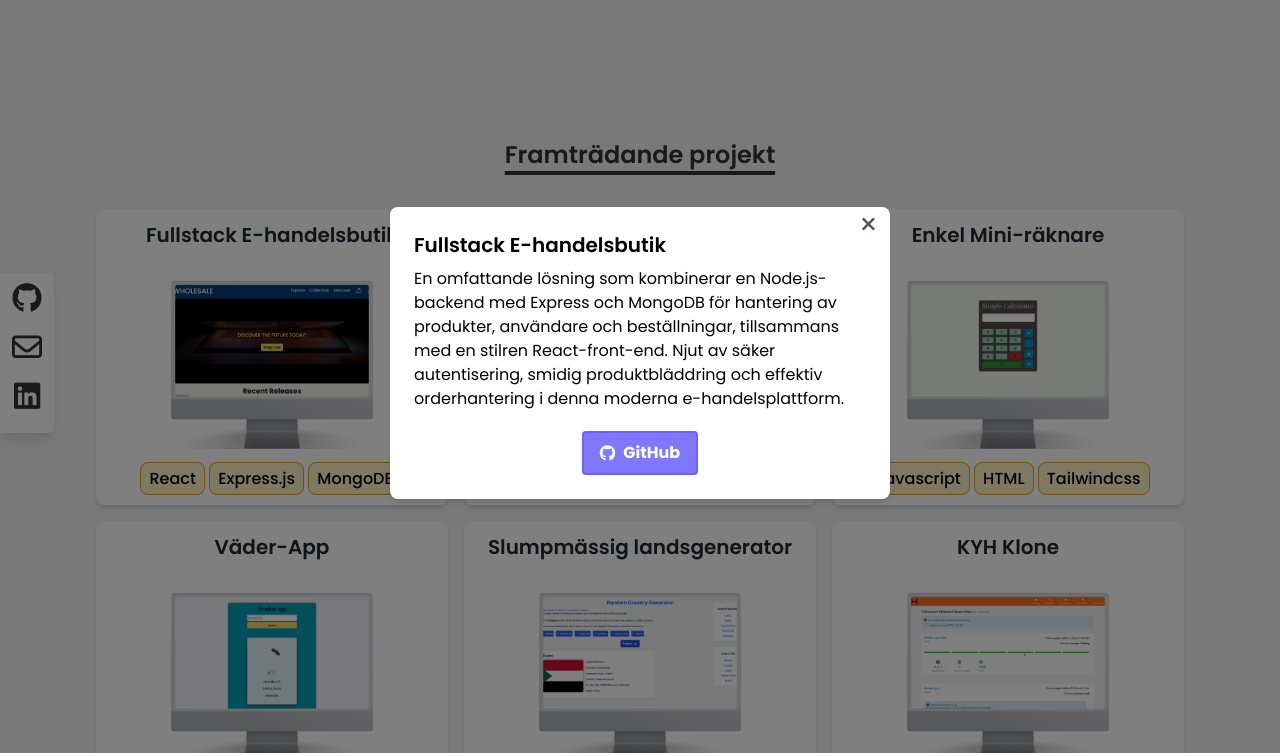
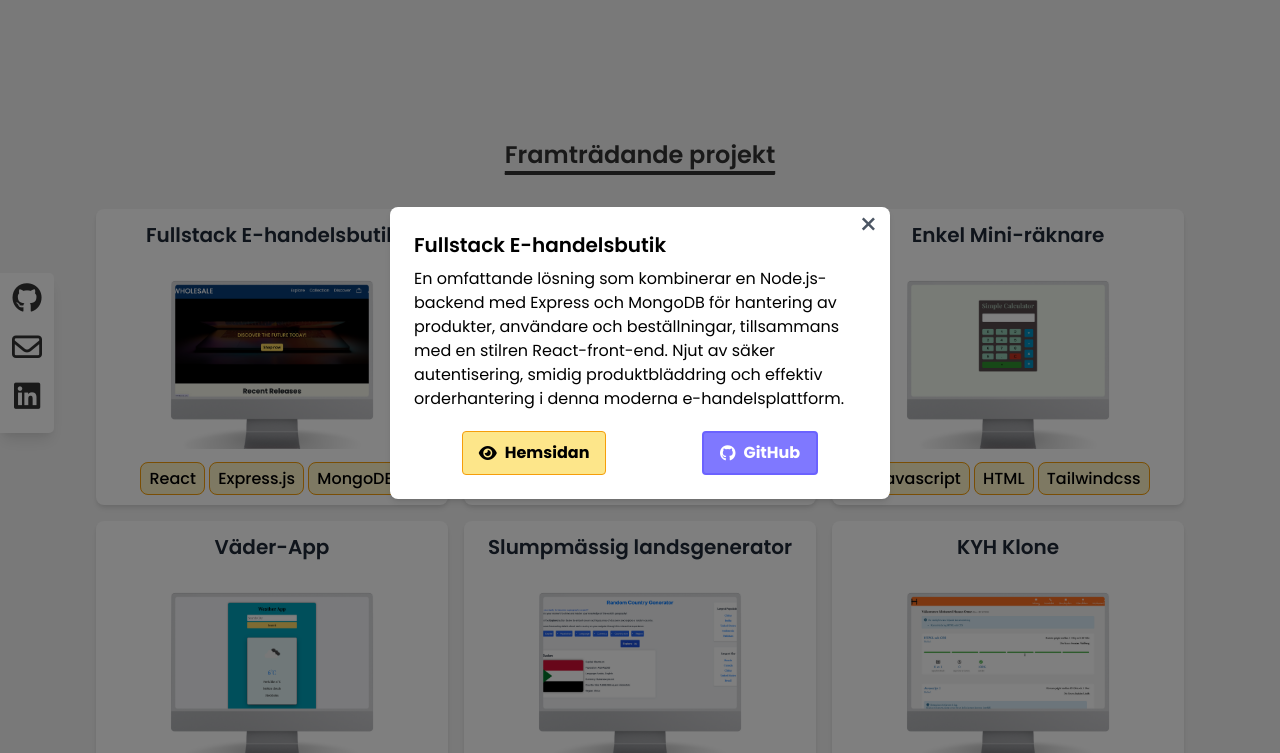
Before and after one commit to Coding-Mohamed/Portfolio-2, a plain HTML site: page Index.html in a window 1280 px wide. Both pictures are taken after a click on the picture 272 px from the left and 1896 px from the top of the page. Shown: the part 1543-2296 px from the top of the page. Drawn offline with nearby package versions, Linux system fonts and the light colour scheme.

Commit message:
virsion-3 final error fixed

```diff
--- a/Index.html
+++ b/Index.html
@@ -38,7 +38,7 @@
         <div class="btn flex md:flex-row gap-2 mt-8 py-4">
           <button class="animate-btn flex items-center justify-center outline-none cursor-pointer w-full md:w-36 h-12 bg-gradient-to-t from-gray-300 via-white to-gray-100 border border-gray-300 rounded transition duration-200 font-semibold text-gray-600 hover:shadow-md mb-2 md:mb-0 ml-4" id="about">Om <i class="fas fa-arrow-alt-circle-down ml-2"></i></button>
           <button class="animate-btn flex items-center justify-center outline-none cursor-pointer w-full md:w-36 h-12 bg-gradient-to-t from-gray-300 via-white to-gray-100 border border-gray-300 rounded transition duration-200 font-semibold text-gray-600 hover:shadow-md mb-2 md:mb-0" id="projects">Projekt <i class="fas fa-arrow-alt-circle-down ml-2"></i></button>
-          <button class="animate-btn flex items-center justify-center outline-none cursor-pointer w-full md:w-36 h-12 bg-gradient-to-t from-gray-300 via-white to-gray-100 border border-gray-300 rounded transition duration-200 font-semibold text-gray-600 hover:shadow-md">CV <i class="fas fa-arrow-up-right-from-square ml-2"></i></button>
+          <a href="https://drive.google.com/file/d/1s61GR8ZojuxzrU-6kB2ezf9deXpVJ2ib/view?usp=sharing" target="_blank" class="animate-btn flex items-center justify-center outline-none cursor-pointer w-full md:w-36 h-12 bg-gradient-to-t from-gray-300 via-white to-gray-100 border border-gray-300 rounded transition duration-200 font-semibold text-gray-600 hover:shadow-md mb-2 md:mb-0"> CV <i class="fas fa-arrow-up-right-from-square ml-2"></i> </a>
         </div>
       </div>
     </div>
@@ -165,10 +165,10 @@
           <h2 class="text-xl font-semibold mb-2">Fullstack E-handelsbutik</h2>
           <p class="mb-4">En omfattande lösning som kombinerar en Node.js-backend med Express och MongoDB för hantering av produkter, användare och beställningar, tillsammans med en stilren React-front-end. Njut av säker autentisering, smidig produktbläddring och effektiv orderhantering i denna moderna e-handelsplattform.</p>
           <div class="flex justify-around mt-5">
-            <!-- <button onclick="window.location.href='#'" target="_blank" class="btn flex items-center space-x-2 border border-yellow-500 bg-yellow-200 hover:bg-yellow-400 text-black-800 font-bold py-2 px-4 rounded focus:outline-none focus:shadow-outline">
+            <button onclick="window.open('https://fullstack-ecommer.netlify.app/', '_blank')" class="btn flex items-center space-x-2 border border-yellow-500 bg-yellow-200 hover:bg-yellow-400 text-black-800 font-bold py-2 px-4 rounded focus:outline-none focus:shadow-outline">
               <i class="fas fa-eye"></i>
-              <span>view product</span>
-            </button> -->
+              <span>Hemsidan</span>
+            </button>
             <a href="https://github.com/Coding-Mohamed/Ecommers-Store" target="_blank" class="btn flex items-center space-x-2 test font-bold py-2 px-4 rounded focus:outline-none focus:shadow-outline">
               <i class="fab fa-github"></i>
               <span>GitHub</span>
@@ -185,7 +185,7 @@
           <div class="flex justify-around mt-5">
             <button onclick="window.open('https://todos-list-application.netlify.app/', '_blank')" class="btn flex items-center space-x-2 border border-yellow-500 bg-yellow-200 hover:bg-yellow-400 text-black-800 font-bold py-2 px-4 rounded focus:outline-none focus:shadow-outline">
               <i class="fas fa-eye"></i>
-              <span>view product</span>
+              <span>Hemsidan</span>
             </button>
             <a href="https://github.com/Coding-Mohamed/ToDo-List-App" target="_blank" class="btn flex items-center space-x-2 test font-bold py-2 px-4 rounded focus:outline-none focus:shadow-outline">
               <i class="fab fa-github"></i>
@@ -203,7 +203,7 @@
           <div class="flex justify-around mt-5">
             <button onclick="window.open('https://simple-calculata.netlify.app/', '_blank')" class="btn flex items-center space-x-2 border border-yellow-500 bg-yellow-200 hover:bg-yellow-400 text-black-800 font-bold py-2 px-4 rounded focus:outline-none focus:shadow-outline">
               <i class="fas fa-eye"></i>
-              <span>view product</span>
+              <span>Hemsidan</span>
             </button>
             <a href="https://github.com/Coding-Mohamed/Simple-Calculator" target="_blank" class="btn flex items-center space-x-2 test font-bold py-2 px-4 rounded focus:outline-none focus:shadow-outline">
               <i class="fab fa-github"></i>
--- a/Style.css
+++ b/Style.css
@@ -63,7 +63,7 @@ body {
   color: var(--hover);
 }
 
-.btn button:hover {
+.btn .animate-btn:hover {
   border: 0.1px solid var(--hover);
 }
 
```
